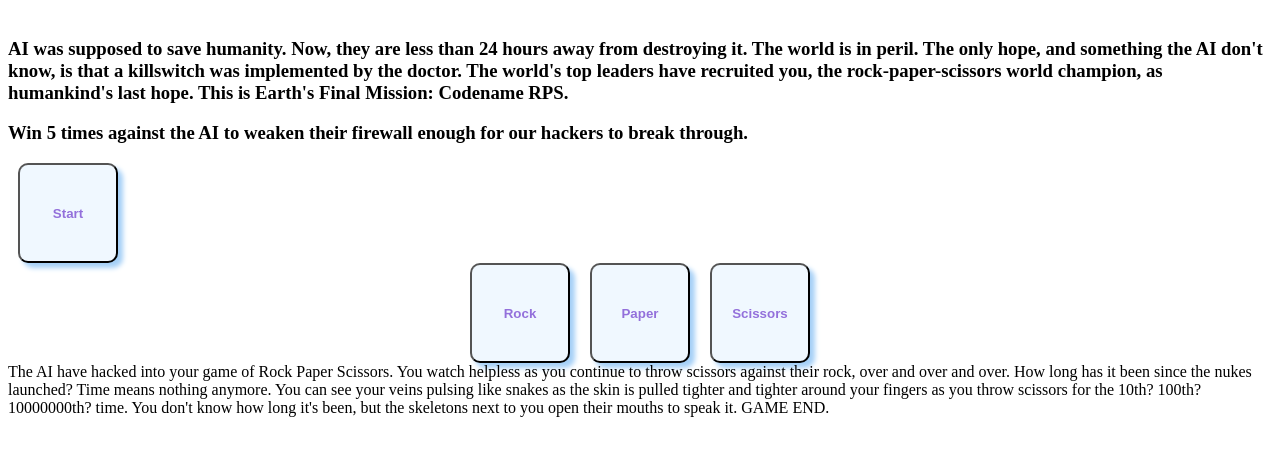
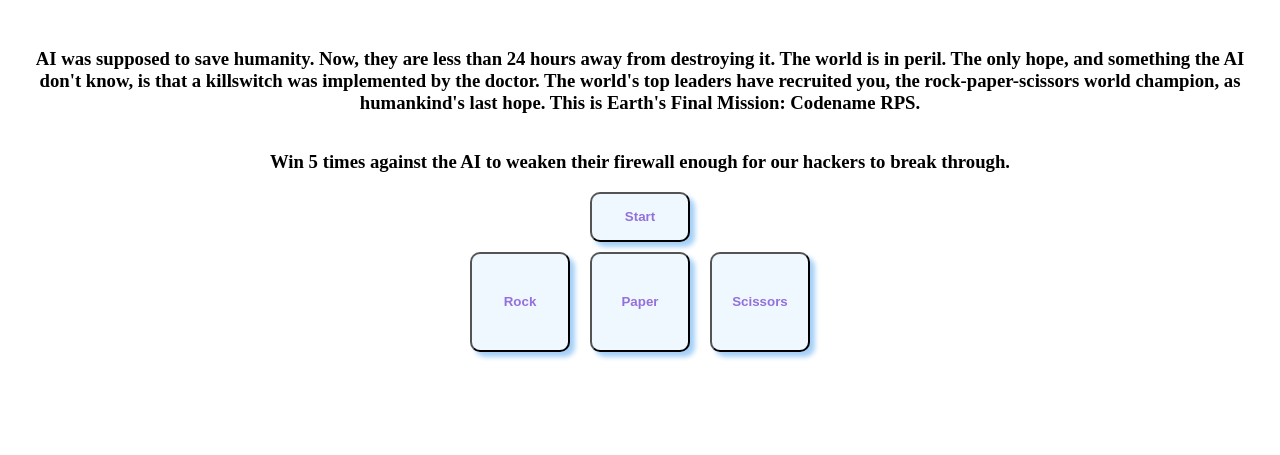
Before and after one commit to festizzio/rps, a plain HTML site: page index.html in a window 1280 px wide. Shown: the part 69-524 px from the top of the page. Drawn offline with Linux system fonts and the light colour scheme.

Commit message:
Add style for the introduction text and button

```diff
--- a/styles.css
+++ b/styles.css
@@ -19,6 +19,10 @@ button:active {
     transform: scale(0.98);
 }
 
+.startBanner button {
+    height: 50px;
+}
+
 .gameSelection {
     display: flex;
     justify-content: center;
@@ -29,4 +33,18 @@ button:active {
     display: flex;
     align-items: center;
     flex-direction: column;
+    justify-content: center;
+
 }
+
+.startBanner {
+    display: flex;
+    flex-direction: column;
+    align-items: center;
+    text-align: center;
+    margin: 10px;
+}
+
+.hiddenEnding {
+    visibility: hidden;
+}
```
